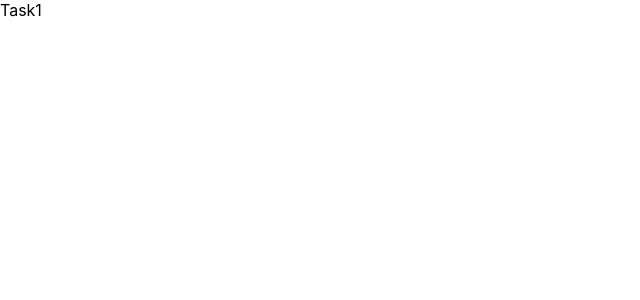
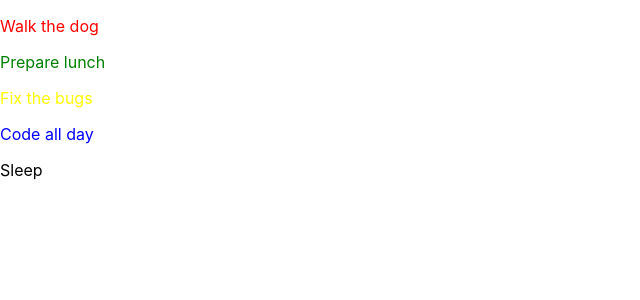
Before and after one commit to himanshu064/react-training, a React (Create React App) app: page /task1 in a window 1280 px wide. Shown: the top 300 px of the page, without its empty margins (0-640 px from the left). Built offline with nearby package versions, Linux system fonts and the light colour scheme.

Commit message:
Task 1 Done

```diff
--- a/src/pages/Task1/index.js
+++ b/src/pages/Task1/index.js
@@ -1,7 +1,25 @@
 import React from "react";
 
 const Task1 = () => {
-  return <div>Task1</div>;
-};
 
+  var obj = [
+    { id: Math.random(), text: "Walk the dog", textColor: "red" },
+    { id: Math.random(), text: "Prepare lunch", textColor: "green" },
+    { id: Math.random(), text: "Fix the bugs", textColor: "yellow" },
+    { id: Math.random(), text: "Code all day", textColor: "blue" },
+    { id: Math.random(), text: "Sleep", textColor: "black" },
+  ]
+
+  return (
+    <>
+      {
+        obj.map(function (val) {
+          return(
+            <p key={val.id} style={{ color: `${val.textColor}` }}>{val.text}</p>
+          )
+        })
+      }
+    </>
+  )
+}
 export default Task1;
```
